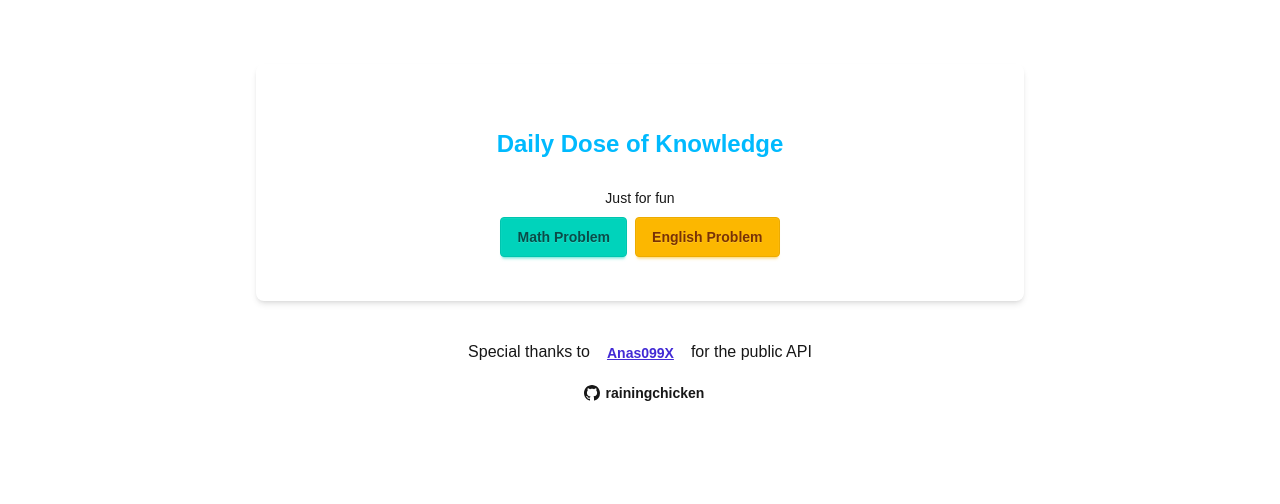
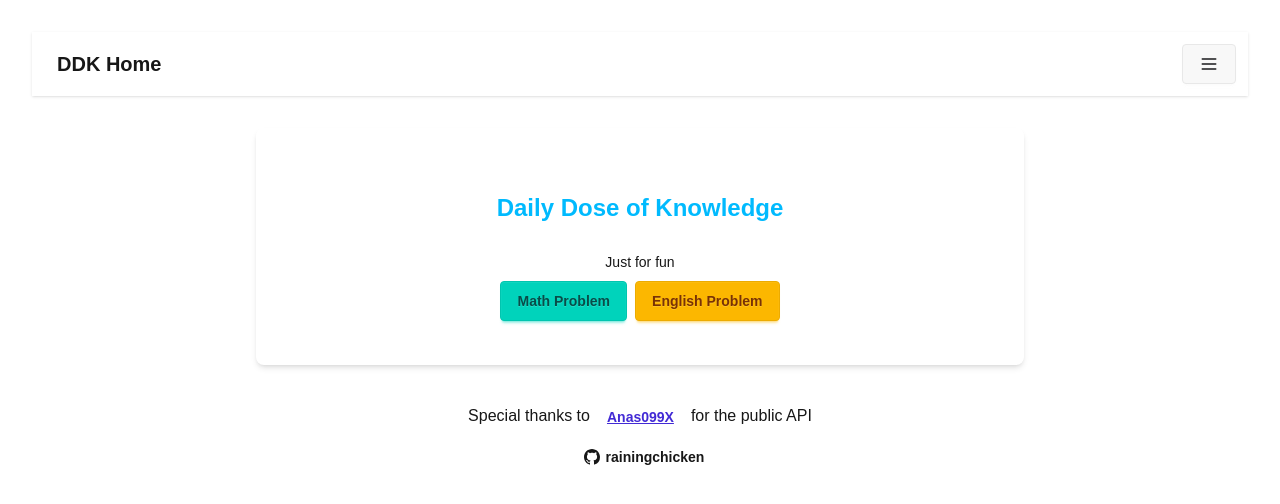
Before and after one commit to rainingchicken/daily-dose-of-knowledge, a Next.js app: page / in a window 1280 px wide. Shown: the top 504 px of the page. Built offline with nearby package versions, Linux system fonts and the light colour scheme.

Commit message:
add navbar

```diff
--- a/src/app/layout.tsx
+++ b/src/app/layout.tsx
@@ -2,6 +2,7 @@ import type { Metadata } from "next";
 import { Geist, Geist_Mono } from "next/font/google";
 import "./globals.css";
 import Footer from "@/components/Footer";
+import Navbar from "@/components/Navbar";
 
 const geistSans = Geist({
   variable: "--font-geist-sans",
@@ -24,10 +25,11 @@ export default function RootLayout({
   children: React.ReactNode;
 }>) {
   return (
-    <html lang="en">
+    <html lang="en" suppressHydrationWarning>
       <body
         className={`${geistSans.variable} ${geistMono.variable} antialiased container mx-auto p-4 md:p-8 justify-center`}
       >
+        <Navbar />
         {children}
         <Footer />
       </body>
--- /dev/null
+++ b/src/components/Navbar.tsx
@@ -0,0 +1,61 @@
+"use client";
+
+import { usePathname } from "next/navigation";
+import React from "react";
+
+const Navbar = () => {
+  const pathname = usePathname();
+  return (
+    <div className="navbar bg-base-100 shadow-sm">
+      <div className="flex-1">
+        <a href="/" className="btn btn-ghost text-xl">
+          DDK Home
+        </a>
+      </div>
+      <div className="dropdown dropdown-hover dropdown-end">
+        <div tabIndex={0} role="button" className="btn m-1">
+          <svg
+            xmlns="http://www.w3.org/2000/svg"
+            fill="none"
+            viewBox="0 0 24 24"
+            className="inline-block h-5 w-5 stroke-current"
+          >
+            <path
+              strokeLinecap="round"
+              strokeLinejoin="round"
+              strokeWidth="2"
+              d="M4 6h16M4 12h16M4 18h16"
+            ></path>
+          </svg>
+        </div>
+        <ul
+          tabIndex={0}
+          className="menu dropdown-content rounded-box z-1 w-52 p-2 shadow-sm"
+        >
+          <li>
+            <a
+              href="/math"
+              className={`btn btn-block ${
+                pathname === "/math" ? "btn-info" : ""
+              }`}
+            >
+              Math Problem
+            </a>
+          </li>
+          <li>
+            <a
+              href="/english"
+              className={`btn btn-block ${
+                pathname === "/english" ? "btn-info" : ""
+              }`}
+            >
+              English Problem
+            </a>
+          </li>
+        </ul>
+      </div>
+    </div>
+  );
+};
+
+export default Navbar;
```
Also changed, not shown: src/app/english/LoadingSkeleton.tsx (renamed from src/app/(pages)/english/LoadingSkeleton.tsx), src/app/english/page.tsx (renamed from src/app/(pages)/english/page.tsx), src/app/math/LoadingSkeleton.tsx (renamed from src/app/(pages)/math/LoadingSkeleton.tsx), src/app/math/page.tsx (renamed from src/app/(pages)/math/page.tsx).
